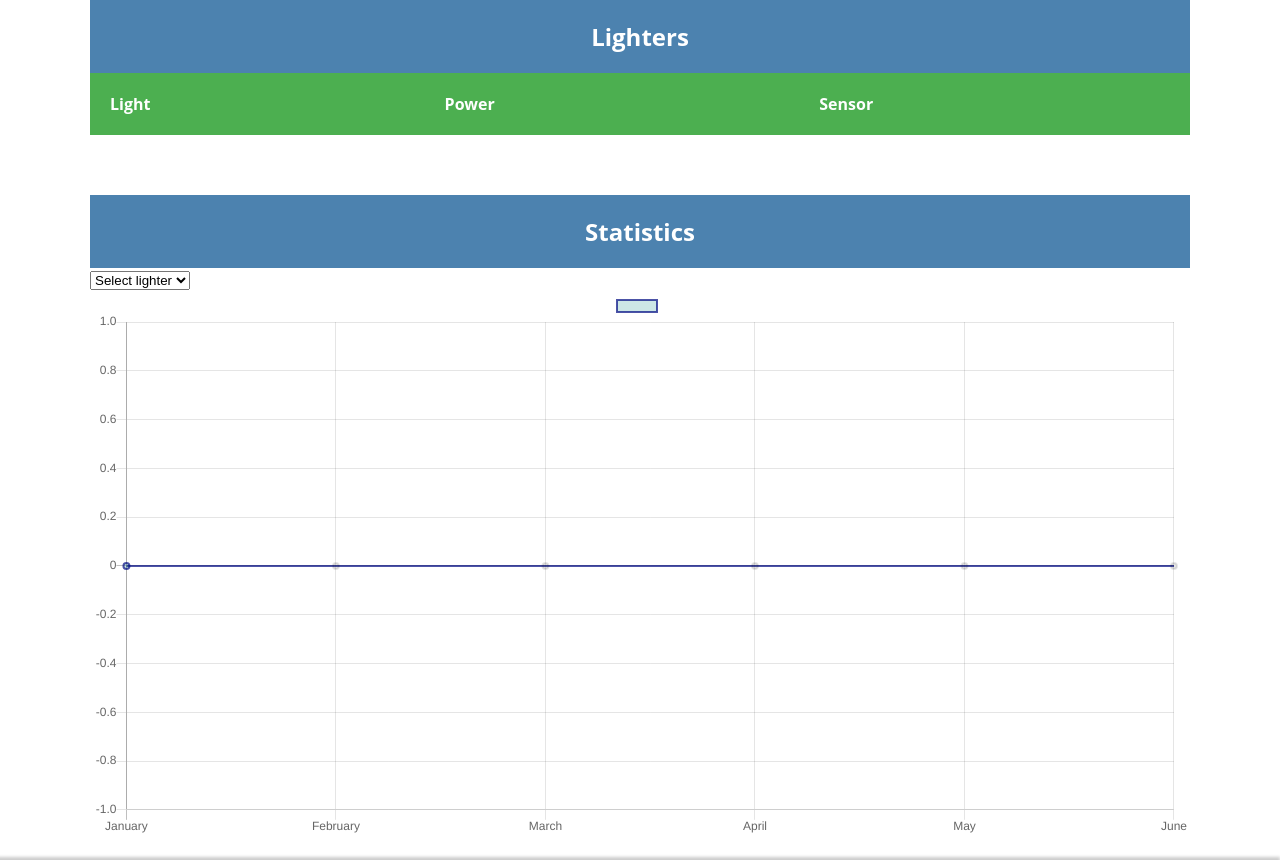
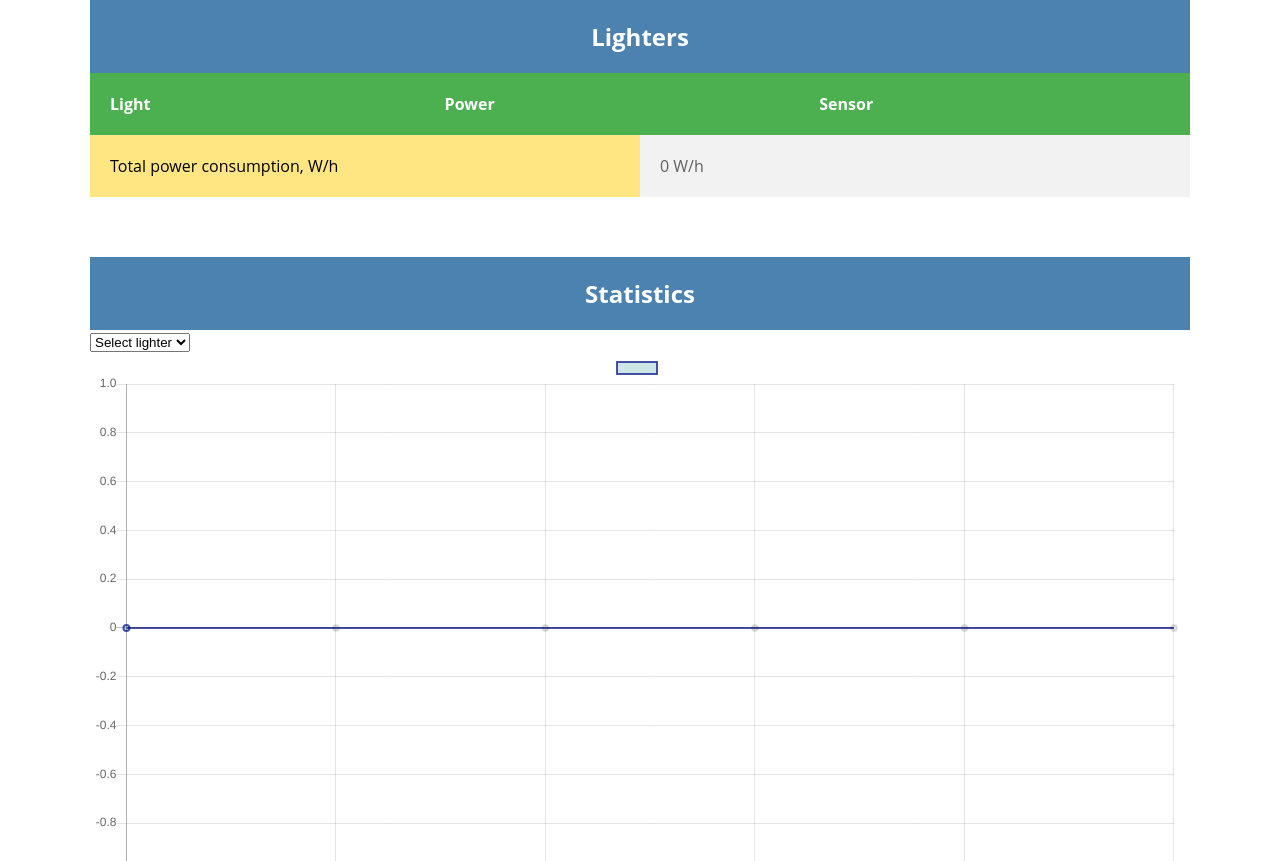
Before and after one commit to bossonojka/Control-Light-SmartHouse, a website built with webpack: page client/src/index.html in a window 1280 px wide. Shown: the part 1100-1961 px from the top of the page. Built offline with nearby package versions, Linux system fonts and the light colour scheme; files whose address does not match are found by name.

Commit message:
Add total power consumption

```diff
--- a/client/src/controllers/Info.js
+++ b/client/src/controllers/Info.js
@@ -72,6 +72,7 @@ export default class BrightnessController {
   }
 
   async updatePowerConsumption(lighters) {
+    const total = document.querySelector('.info-total-number');
     this.list.childNodes.forEach((element, i) => {
       const row = element;
       const elementId = Number(row.dataset.id);
@@ -79,6 +80,8 @@ export default class BrightnessController {
       if (elementId === lighters[i].id) {
         const span = row.querySelector('.info-power');
         span.textContent = `${lighters[i].power} W/h`;
+
+        total.textContent = `${lighters[i].total} W/h`;
       }
     });
   }
--- a/client/src/controllers/Lighters.js
+++ b/client/src/controllers/Lighters.js
@@ -56,7 +56,6 @@ export default class LightersController {
 
   async update() {
     const lighters = await lightersService.getLighters();
-    console.log(lighters);
     lighters.forEach((lighter) => {
       const { id, status, brightness } = lighter;
 
--- a/client/src/index.html
+++ b/client/src/index.html
@@ -68,6 +68,10 @@
             </thead>
             <tbody class="info-table-body"></tbody>
           </table>
+          <div class="info-total">
+            <div class="info-total-text text">Total power consumption, W/h</div>
+            <div class="info-total-number">0 W/h</div>
+          </div>
         </div>
       </section>
       <section class="section statistics" id="statistics">
--- a/client/src/index.js
+++ b/client/src/index.js
@@ -24,7 +24,6 @@ const infoController = new InfoController(infoTableList);
 socket.on('sensor triggered', async (sensor) => {
   sensorsController.update(sensor);
   await lightersController.updateBySensor(sensor);
-  console.log(sensor);
 });
 
 socket.on('mode changed', async () => {
@@ -32,14 +31,13 @@ socket.on('mode changed', async () => {
   await brightnessController.render();
 });
 
-socket.on('power changed', async (lighter) => {
-  await infoController.updatePowerConsumption(lighter);
+socket.on('power changed', async (lighters) => {
+  await infoController.updatePowerConsumption(lighters);
 });
 
 const statisticsControl = document.querySelector('.statisticts-control');
 
 const drawGraph = (val) => {
-  console.log(val);
   const ctx = document.querySelector('.statistics-chart').getContext('2d');
 
   if (val === '0') {
--- a/client/src/services/Lighters.js
+++ b/client/src/services/Lighters.js
@@ -26,8 +26,6 @@ export default class LightersService {
       body: JSON.stringify({ status }),
     };
 
-    console.log(options);
-
     const responce = await fetch(`${this.path}/${id}/status`, options);
 
     if (!responce.ok) {
@@ -48,8 +46,6 @@ export default class LightersService {
       body: JSON.stringify(body),
     };
 
-    console.log(options);
-
     const responce = await fetch(`${this.path}/${id}`, options);
     const result = await responce.json();
 
--- a/client/src/services/Modes.js
+++ b/client/src/services/Modes.js
@@ -26,8 +26,6 @@ export default class ModesService {
       body: JSON.stringify({ name: mode }),
     };
 
-    console.log(options);
-
     const responce = await fetch(this.path, options);
     const result = await responce.json();
 
--- a/client/src/styles/abstracts/_variables.scss
+++ b/client/src/styles/abstracts/_variables.scss
@@ -7,6 +7,7 @@ $orangeColor: #f1d03f;
 $shadowColor: #c2c2c2;
 $yellowColor: #f8f8f8;
 $violetColor: #694769;
+$sandColor: #ffe683;
 
 $redColorTransparent: #af4c4ccc;
 $blackColorTransparent: #2b2b2be5;
--- a/client/src/styles/layout/_info.scss
+++ b/client/src/styles/layout/_info.scss
@@ -32,3 +32,21 @@ tbody .info-row:nth-child(odd) {
   padding: 5px;
   width: 50%;
 }
+
+.info-total {
+  display: flex;
+}
+
+.info-total-text, .info-total-number {
+  width: 50%;
+  padding: 20px;
+}
+
+.info-total-text {
+  background-color: $sandColor;
+}
+
+.info-total-number {
+  background-color: #f2f2f2;
+  color: #616161;
+}
```
